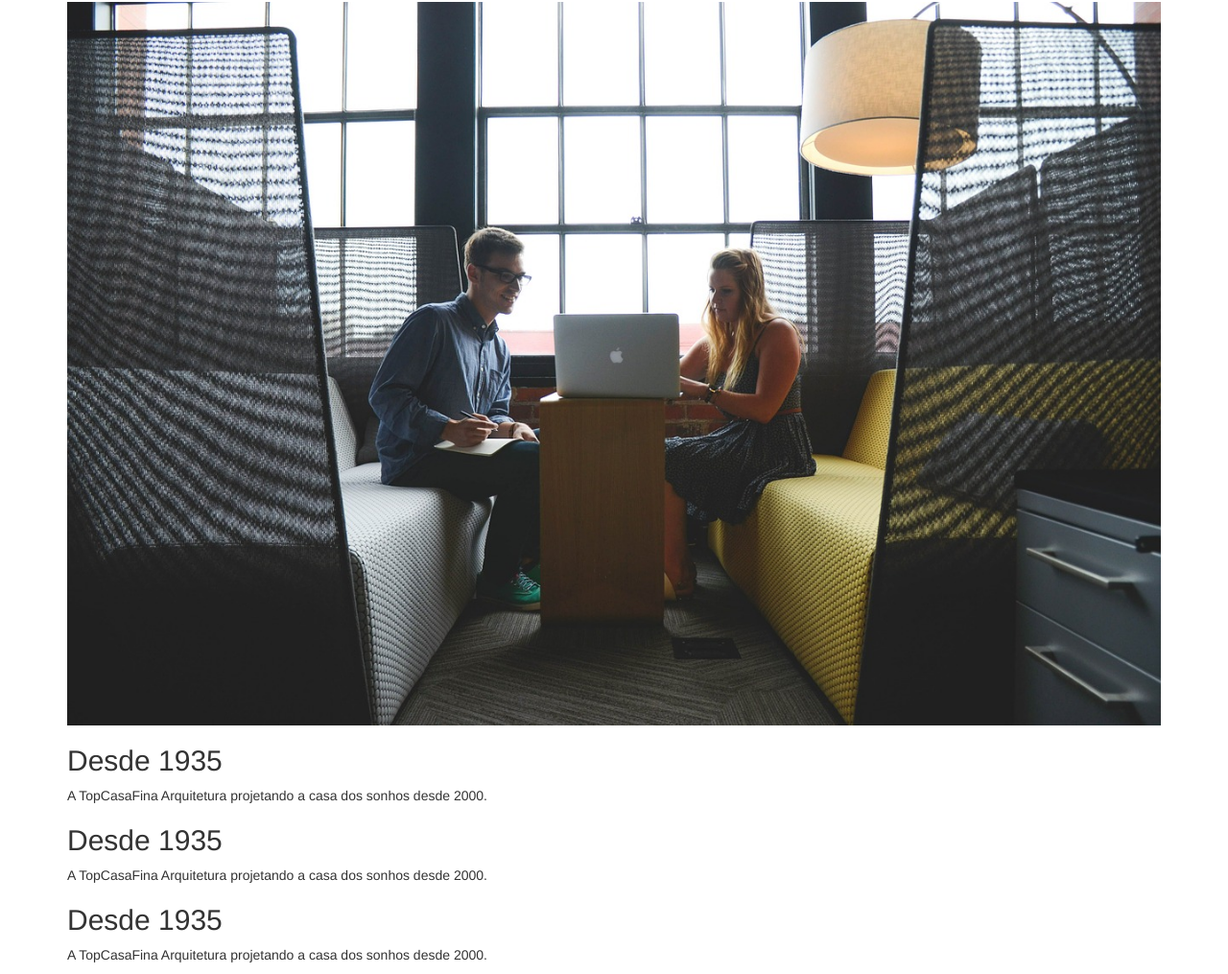
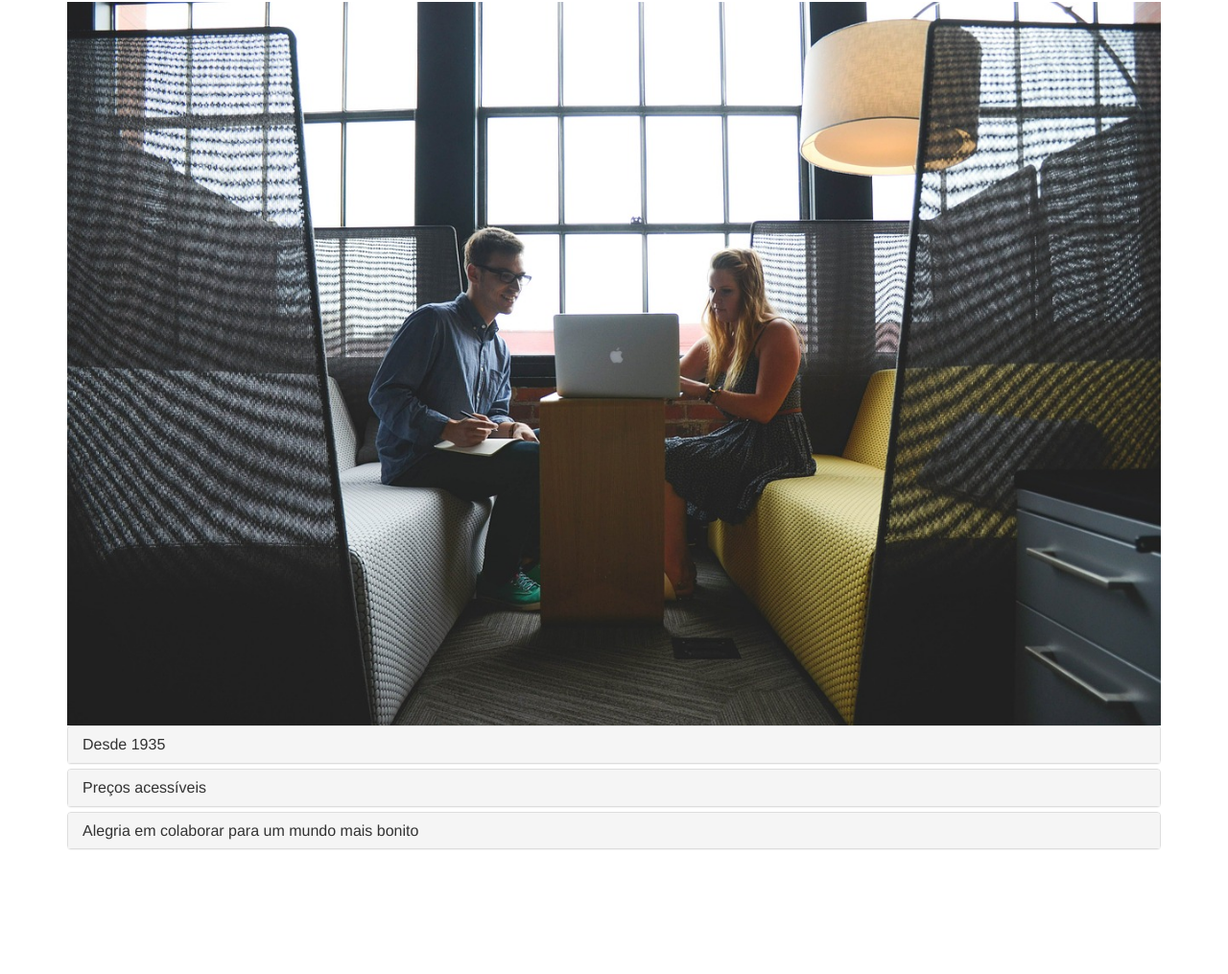
Before and after one commit to JulianaTagami/singlepage-bootstrap, a plain HTML site: page index.html in a window 1280 px wide. Shown: the part 61-1076 px from the top of the page at 96% size. After the commit the page ends 966 px from the top, so only its background shows below. Drawn offline with Linux system fonts and the light colour scheme.

Commit message:
about us

```diff
--- a/index.html
+++ b/index.html
@@ -4,6 +4,7 @@
     <meta charset="UTF-8">
     <meta http-equiv="X-UA-Compatible" content="IE=edge">
     <meta name="viewport" content="width=device-width, initial-scale=1.0">
+    <link rel="stylesheet" href="/assets/css/style.css">
     <link rel="stylesheet" href="/assets/bootstrap/bootstrap.min.css">
     <title>Single Page - Bootstrap</title>
 </head>
@@ -12,16 +13,40 @@
         <h2>Sobre Nós</h2>
         <img src="/assets/img/empresa.jpg" class="img-responsive" alt="Responsive image">
 
-        <h2 data-toggle="collapse" data-target="#one-p">Desde 1935</h2>
-        <p id="one-p" class="collapse.in">A TopCasaFina Arquitetura projetando a casa dos sonhos desde 2000.</p>
+        <div class="panel-group" id="panel-about">
+            <div class="panel panel-default">
+                <div class="panel-heading">
+                    <h3  class="panel-title" data-toggle="collapse" data-target="#one-p" data-parent="#panel-about">Desde 1935</h3>
+                </div>
+                <div  id="one-p" class="collapse">
+                    <div class="panel-body">
+                        <p>Trazendo casas, mansões e prédios lindos para o mundo.</p>
+                    </div>
+                </div>
+            </div>
 
-        <h2 data-toggle="collapse" data-target="#two-p">Desde 1935</h2>
-        <p id="two-p" class="collapse.in">A TopCasaFina Arquitetura projetando a casa dos sonhos desde 2000.</p>
+            <div class="panel panel-default">
+                <div class="panel-heading">
+                    <h3  class="panel-title" data-toggle="collapse" data-target="#two-p" data-parent="#panel-about">Preços acessíveis</h3>
+                </div>
+                <div p id="two-p" class="collapse">
+                    <div class="panel-body">
+                        <p>Preços a partir de R$ 10000,00.</p>
+                    </div>
+                </div>
+            </div>
 
-        <h2 data-toggle="collapse" data-target="#three-p">Desde 1935</h2>
-        <p id="three-p" class="collapse.in">A TopCasaFina Arquitetura projetando a casa dos sonhos desde 2000.</p>
-
-
+            <div class="panel panel-default">
+                <div class="panel-heading">
+                    <h3  class="panel-title" data-toggle="collapse" data-target="#three-p" data-parent="#panel-about">Alegria em colaborar para um mundo mais bonito</h3>
+                </div>
+                <div id="three-p" class="collapse">
+                    <div class="panel-body">
+                        <p>Trazendo alegria para a vida das pessoas que tem dinheiro para gastar.</p>
+                    </div>
+                </div>
+            </div>
+        </div>
     </div>
 
     <script src="/jquery-3.6.0.min.js"></script>
```
Also changed, not shown: assets/css/style.css (added).
